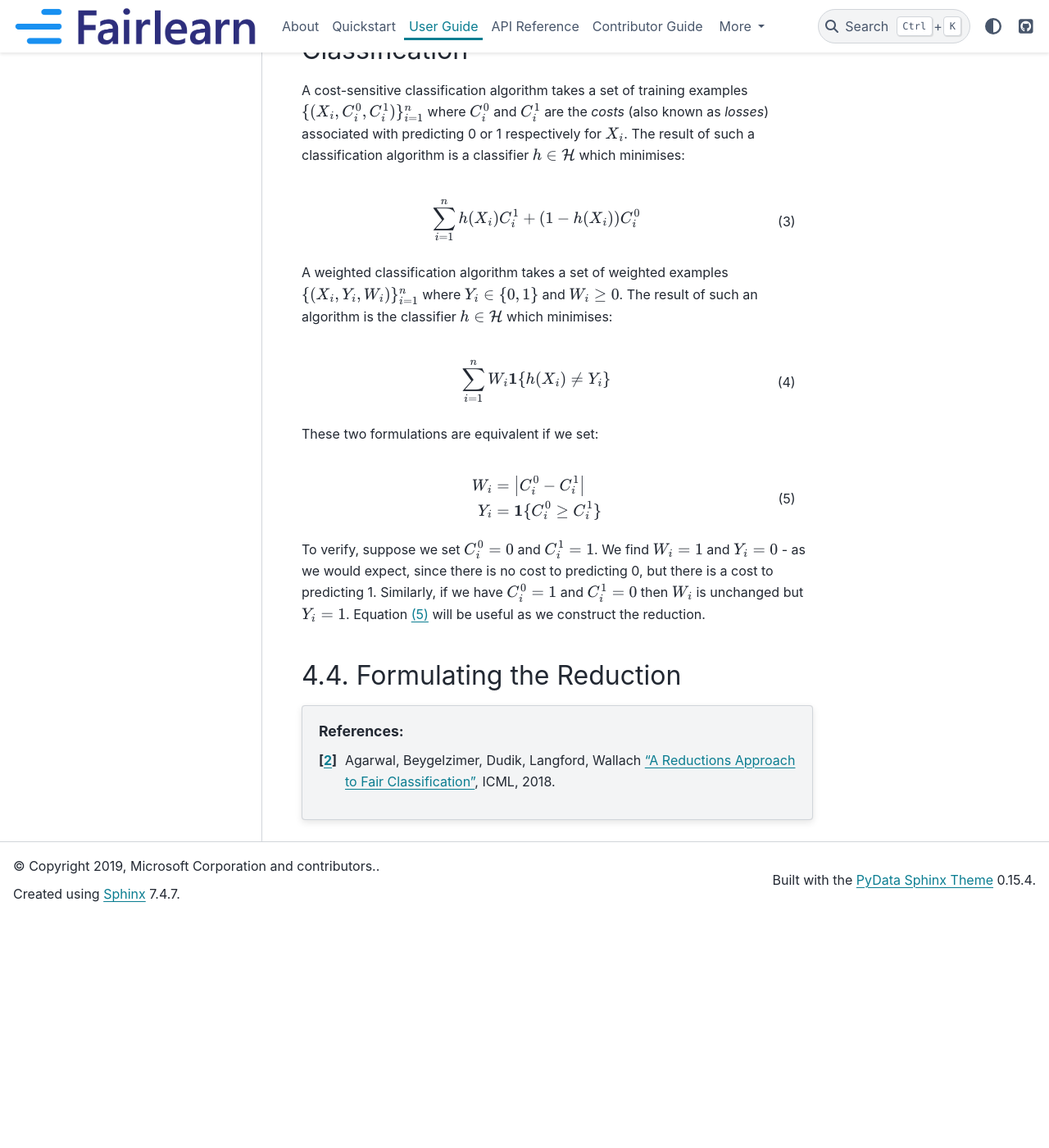
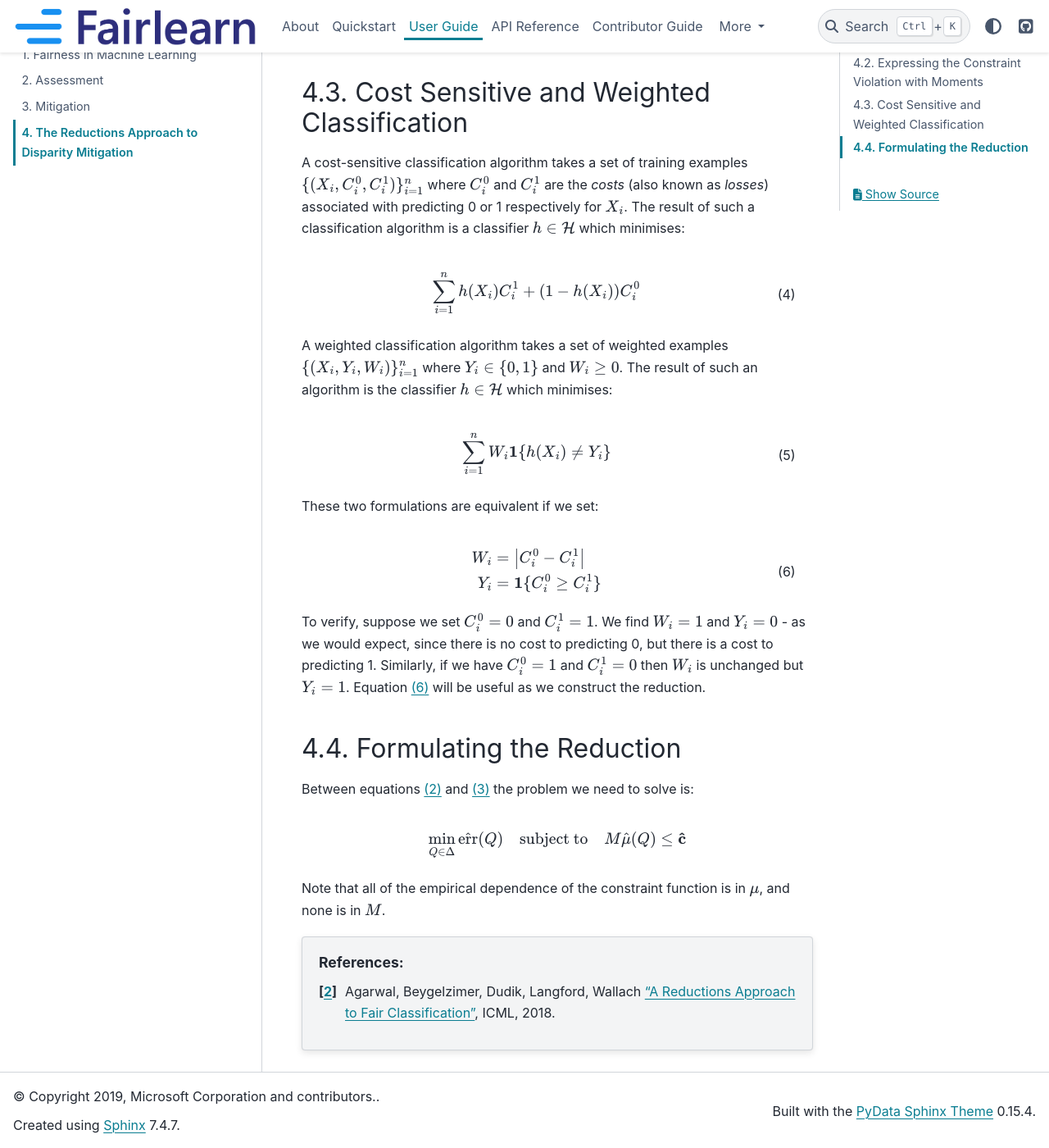
Before and after one commit to fairlearn/fairlearn, a Sphinx documentation site: the page built from docs/user_guide/reductions.rst, in a window 1280 px wide and 1400 px high, scrolled down 1912 px. Shown: the whole window at 82% size. Built offline with Sphinx 7.4.7 and the PyData theme 0.15.4, drawn with Linux system fonts in a browser that asks for light colours; pages that are not in the unit, such as notebooks, are missing from menus; before the commit the page ends 3031 px from its top, so only the background shows below that; some of the changed text lies outside the part shown.

Commit message:
Starting another section
Signed-off-by: Richard Edgar <riedgar@microsoft.com>

```diff
--- a/docs/user_guide/reductions.rst
+++ b/docs/user_guide/reductions.rst
@@ -82,6 +82,11 @@
 
 In this section, we will discuss how to construct :math:`\mathbf{C}(h)`, which
 measures the constraint violation of a classifier :math:`h`.
+The form we choose to express the constraints is
+
+.. math::
+    M \mathbf{\mu}(h) \le \mathbf{c}
+    :label: eq_moment_definition
 
 To be continued....
 
@@ -150,6 +155,18 @@
 Formulating the Reduction
 -------------------------
 
+Between equations :eq:`eq_fairclassify` and :eq:`eq_moment_definition` the
+problem we need to solve is:
+
+.. math::
+    \min_{Q \in \Delta} \hat{\mbox{err}}{(Q)}
+    \quad
+    \mbox{subject to}
+    \quad
+    M \hat{\mathbf{\mu}}(Q) \le \mathbf{\hat{c}}
+
+Note that all of the empirical dependence of the constraint function is in
+:math:`\mu`, and none is in :math:`M`.
 
 .. topic:: References:
 
```
